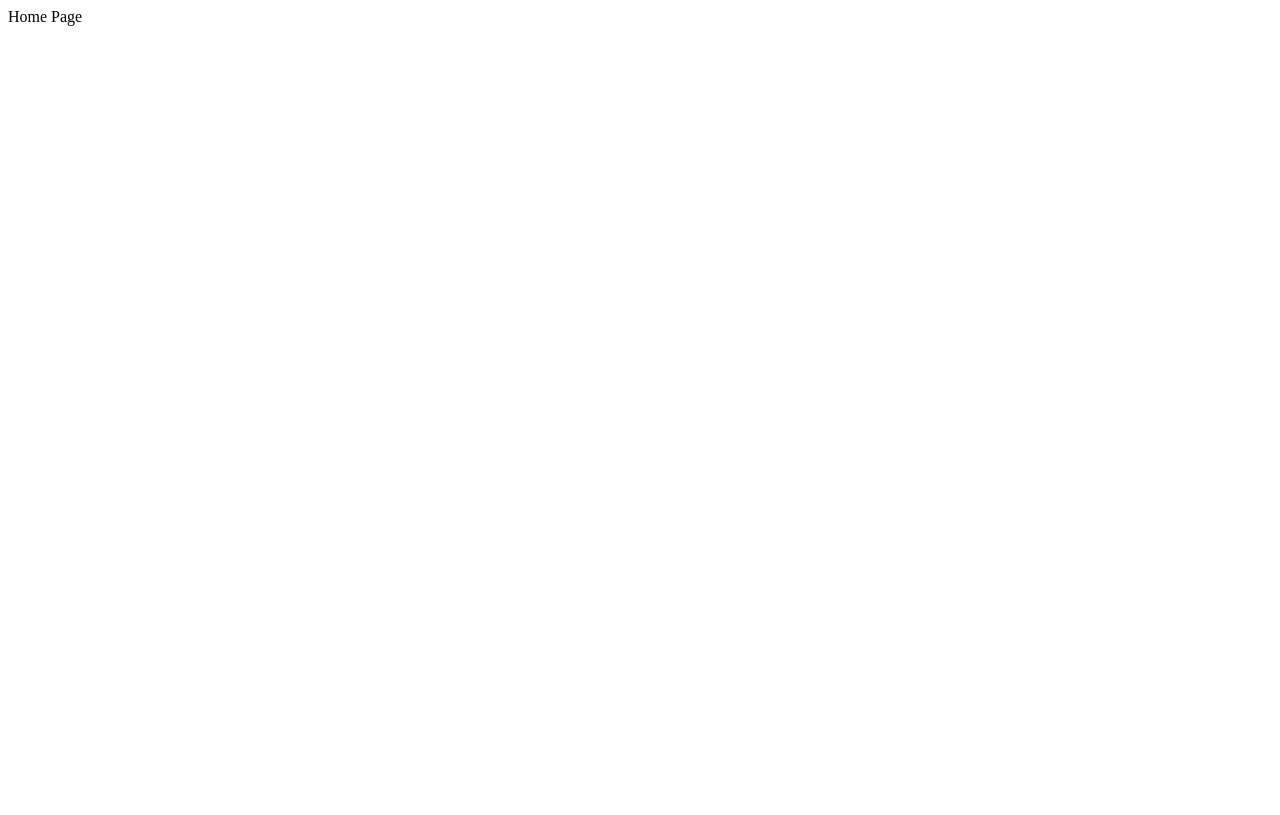
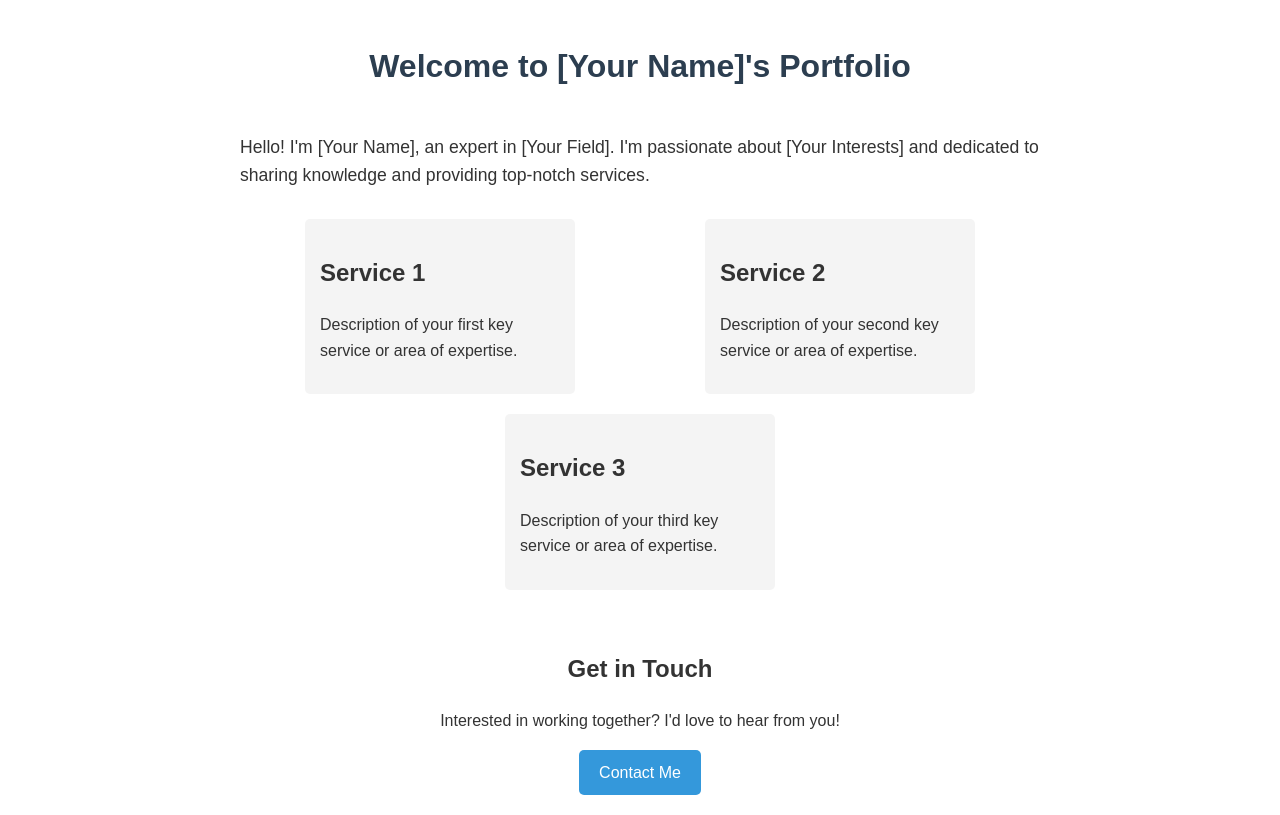
Before and after one commit to salessebo/home, a plain HTML site: page index.html in a window 1280 px wide. Drawn offline with Linux system fonts and the light colour scheme.

Commit message:
Update index.html

```diff
--- a/index.html
+++ b/index.html
@@ -3,9 +3,81 @@
 <head>
     <meta charset="UTF-8">
     <meta name="viewport" content="width=device-width, initial-scale=1.0">
-    <title>Document</title>
+    <title>Your Name - Welcome</title>
+    <style>
+        body {
+            font-family: Arial, sans-serif;
+            line-height: 1.6;
+            color: #333;
+            max-width: 800px;
+            margin: 0 auto;
+            padding: 20px;
+        }
+        header {
+            text-align: center;
+            margin-bottom: 40px;
+        }
+        h1 {
+            color: #2c3e50;
+        }
+        .intro {
+            font-size: 1.1em;
+            margin-bottom: 30px;
+        }
+        .services {
+            display: flex;
+            justify-content: space-around;
+            flex-wrap: wrap;
+        }
+        .service {
+            width: 30%;
+            margin-bottom: 20px;
+            padding: 15px;
+            background-color: #f4f4f4;
+            border-radius: 5px;
+        }
+        .contact {
+            text-align: center;
+            margin-top: 40px;
+        }
+        .btn {
+            display: inline-block;
+            background: #3498db;
+            color: #fff;
+            padding: 10px 20px;
+            text-decoration: none;
+            border-radius: 5px;
+        }
+    </style>
 </head>
 <body>
-    Home Page
+    <header>
+        <h1>Welcome to [Your Name]'s Portfolio</h1>
+    </header>
+
+    <section class="intro">
+        <p>Hello! I'm [Your Name], an expert in [Your Field]. I'm passionate about [Your Interests] and dedicated to sharing knowledge and providing top-notch services.</p>
+    </section>
+
+    <section class="services">
+        <div class="service">
+            <h2>Service 1</h2>
+            <p>Description of your first key service or area of expertise.</p>
+        </div>
+        <div class="service">
+            <h2>Service 2</h2>
+            <p>Description of your second key service or area of expertise.</p>
+        </div>
+        <div class="service">
+            <h2>Service 3</h2>
+            <p>Description of your third key service or area of expertise.</p>
+        </div>
+    </section>
+
+    <section class="contact">
+        <h2>Get in Touch</h2>
+        <p>Interested in working together? I'd love to hear from you!</p>
+        <a href="mailto:your.email@example.com" class="btn">Contact Me</a>
+    </section>
 </body>
 </html>
```
